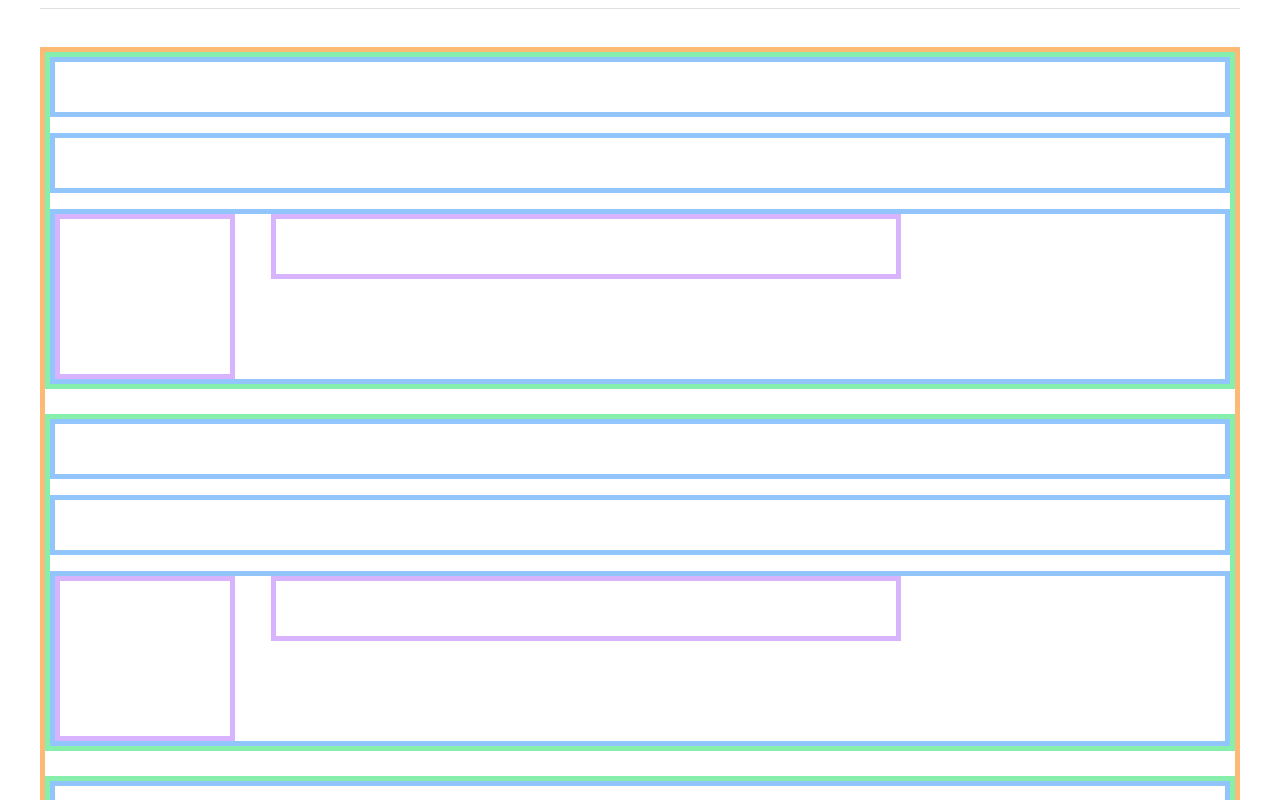
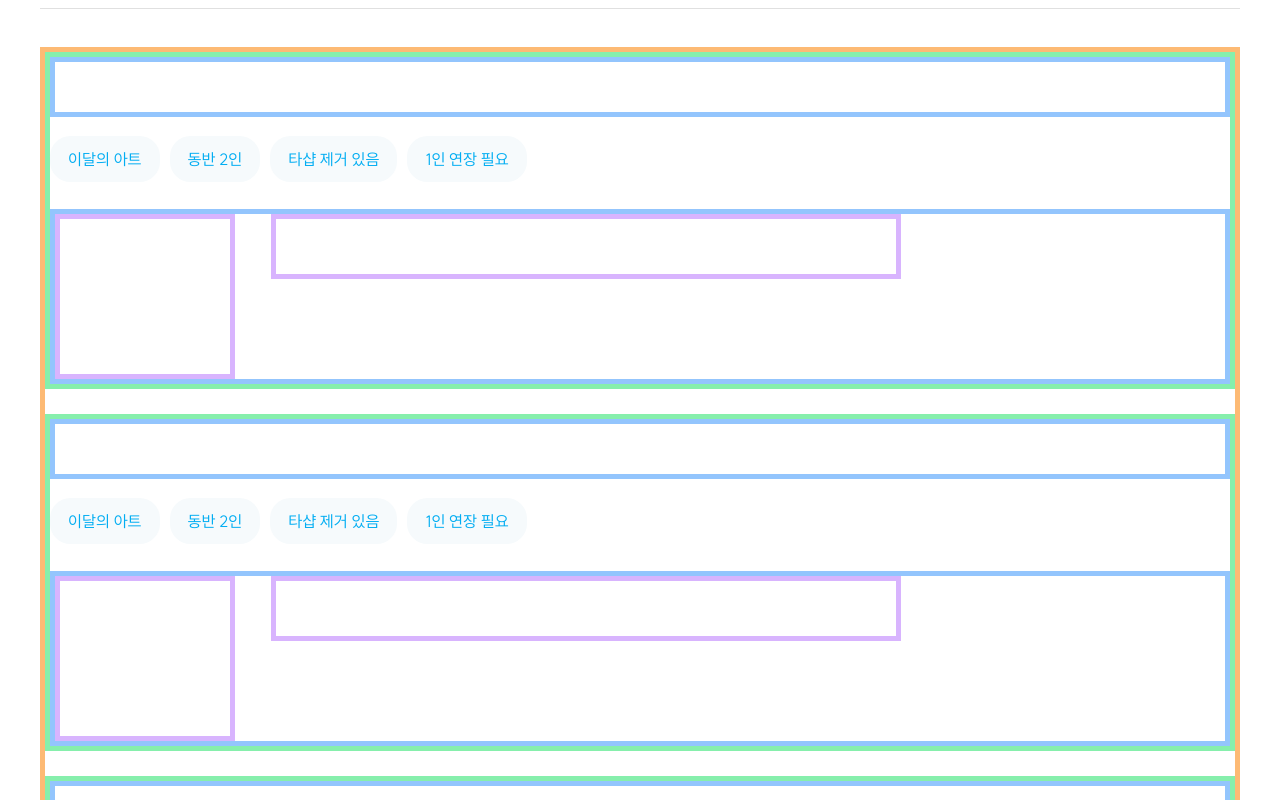
Before and after one commit to mobi-projects/nail-case-client, a Next.js app: page /manager/base/my-shop/review in a window 1280 px wide. Shown: the part 1180-1980 px from the top of the page. Built offline with nearby package versions, Linux system fonts and the light colour scheme.

Commit message:
🎨 manager/base/my-shop/review/03-01-02
* issue: [NAILCASE-139](https://nailcase.atlassian.net/browse/NAILCASE-139)
sub-issues:
- [NAILCASE-175](https://nailcase.atlassian.net/browse/NAILCASE-175)

```diff
--- a/src/component/custom/manager/base/my-shop/review/03/index.tsx
+++ b/src/component/custom/manager/base/my-shop/review/03/index.tsx
@@ -13,7 +13,7 @@ function Manager_Base_MyShop_Review_03_01() {
 	return (
 		<div className="flex w-full flex-col gap-[16px] border-[5px] border-green-300">
 			<Manager_Base_MyShop_Review_03_01_01 />
-			<Manager_Base_MyShop_Review_03_01_02 />
+			<ReviewerTag />
 			<Manager_Base_MyShop_Review_03_01_03 />
 		</div>
 	)
@@ -21,8 +21,25 @@ function Manager_Base_MyShop_Review_03_01() {
 function Manager_Base_MyShop_Review_03_01_01() {
 	return <div className="h-[60px] w-full border-[5px] border-blue-300"></div>
 }
-function Manager_Base_MyShop_Review_03_01_02() {
-	return <div className="h-[60px] w-full border-[5px] border-blue-300"></div>
+function ReviewerTag() {
+	const tagList = [
+		"이달의 아트",
+		"동반 2인",
+		"타샵 제거 있음",
+		" 1인 연장 필요",
+	]
+	return (
+		<div className="flex h-[60px] w-full gap-[10px] pt-[3px]">
+			{tagList.map((tag, idx) => (
+				<div
+					key={idx}
+					className="h-fit w-fit rounded-[20.34px] bg-BGblue01 px-[18px] py-[12px] text-Body02 text-PB100"
+				>
+					{tag}
+				</div>
+			))}
+		</div>
+	)
 }
 function Manager_Base_MyShop_Review_03_01_03() {
 	return (
```
